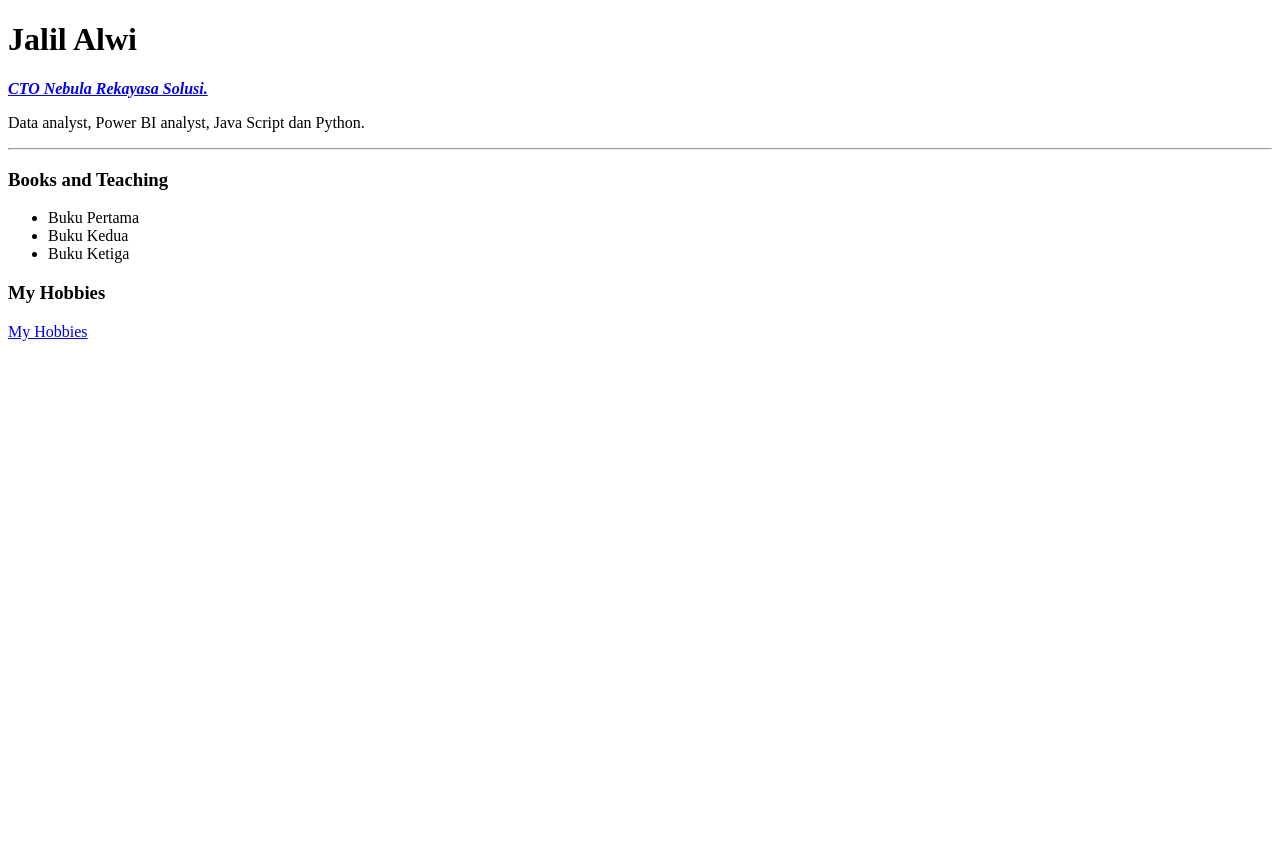
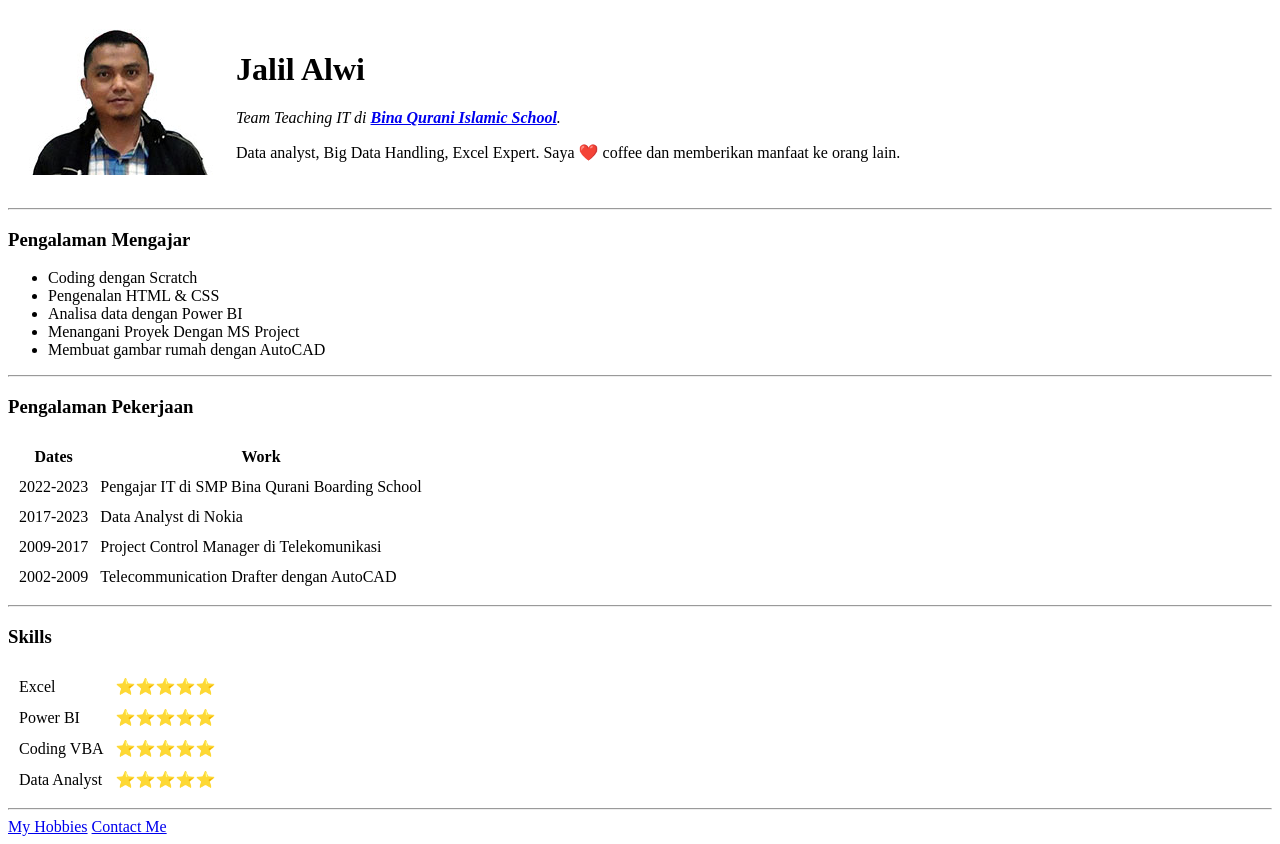
Before and after one commit to JalilAlwi/CV, a plain HTML site: page index.html in a window 1280 px wide. Before the commit the page ends 800 px from the top, so only its background shows below. Drawn offline with Linux system fonts and the light colour scheme.

Commit message:
Add files via upload

```diff
--- a/index.html
+++ b/index.html
@@ -1,24 +1,79 @@
 <!DOCTYPE html>
-<html lang="en">
+<html>
+  <head>
+    <meta charset="utf-8">
+    <title>CV Jalil Alwi</title>
+    <link rel="stylesheet" href="css/styles.css">
+  </head>
 
-<head>
-    <meta charset="UTF-8">
-    <title>☪️ Jalil's Personal Site</title>
-</head>
-
-<body>
-    <h1>Jalil Alwi</h1>
-    <p><em><strong><a href="http://binaqurani.sch.id">CTO Nebula Rekayasa Solusi.</a></Strong></em></p>
-    <p>Data analyst, Power BI analyst, Java Script dan Python.</p>
+  <body>
+    <table cellspacing="20">
+      <tr>
+        <td><img src="images/Foto Jalil.jpeg" alt="Jalil profile picture"></td>
+        <td><h1>Jalil Alwi</h1>
+        <p><em>Team Teaching IT di <strong><a href="https://www.binaqurani.sch.id">Bina Qurani Islamic School</a></strong>.</em></p>
+        <p>Data analyst, Big Data Handling, Excel Expert. Saya ❤️ coffee dan memberikan manfaat ke orang lain.</p></td>
+      </tr>
+    </table>
     <hr>
-    <h3>Books and Teaching</h3>
+    <h3>Pengalaman Mengajar</h3>
     <ul>
-        <li>Buku Pertama</li>
-        <li>Buku Kedua</li>
-        <li>Buku Ketiga</li>
+      <li>Coding dengan Scratch</li>
+      <li>Pengenalan HTML & CSS</li>
+	  <li>Analisa data dengan Power BI</li>
+	  <li>Menangani Proyek Dengan MS Project</li>
+	  <li>Membuat gambar rumah dengan AutoCAD</li>
     </ul>
-    <h3>My Hobbies</h3>
+    <hr>
+    <h3>Pengalaman Pekerjaan</h3>
+    <table cellspacing="10">
+      <thead>
+        <tr>
+          <th>Dates</th>
+          <th>Work</th>
+        </tr>
+      </thead>
+      <tbody>
+        <tr>
+          <td>2022-2023</td>
+          <td>Pengajar IT di SMP Bina Qurani Boarding School</td>
+        </tr>
+        <tr>
+          <td>2017-2023</td>
+          <td>Data Analyst di Nokia</td>
+        </tr>
+        <tr>
+          <td>2009-2017</td>
+          <td>Project Control Manager di Telekomunikasi</td>
+        </tr>
+        <tr>
+          <td>2002-2009</td>
+          <td>Telecommunication Drafter dengan AutoCAD</td>
+        </tr>
+      </tbody>
+    </table>
+    <hr>
+    <h3>Skills</h3>
+    <table cellspacing="10">
+      <tr>
+        <td>Excel</td>
+        <td>⭐️⭐️⭐️⭐️⭐️</td>
+      </tr>
+      <tr>
+        <td>Power BI</td>
+        <td>⭐️⭐️⭐️⭐️⭐️</td>
+      </tr>
+       <tr>
+        <td>Coding VBA</td>
+        <td>⭐️⭐️⭐️⭐️⭐️</td>
+      </tr>
+      <tr>
+        <td>Data Analyst</td>
+        <td>⭐️⭐️⭐️⭐️⭐️</td>
+      </tr>
+    </table>
+    <hr>
     <a href="hobbies.html">My Hobbies</a>
-</body>
-
+    <a href="contact-me.html">Contact Me</a>
+  </body>
 </html>
```
Also changed, not shown: contact-me.html (added, +25 -0 lines), hobbies.html (+11 -9 lines), images/Foto Jalil(1).jpeg (added), images/Foto Jalil.jpeg (added), 1 other file.
